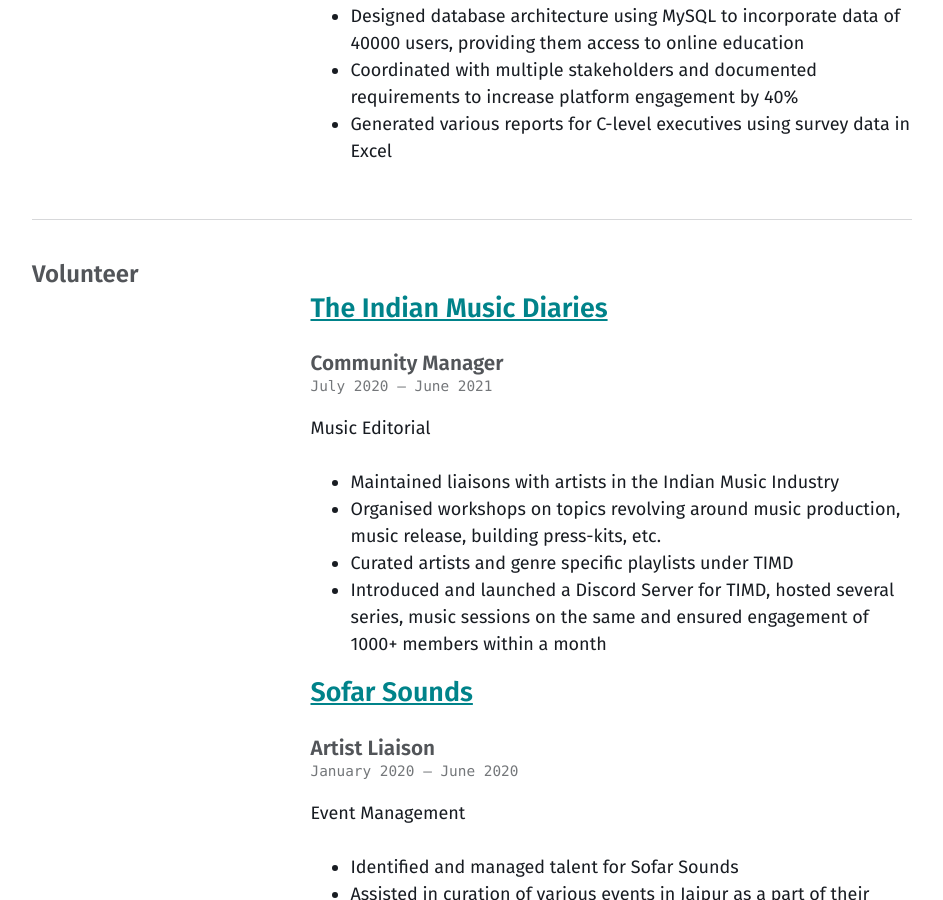
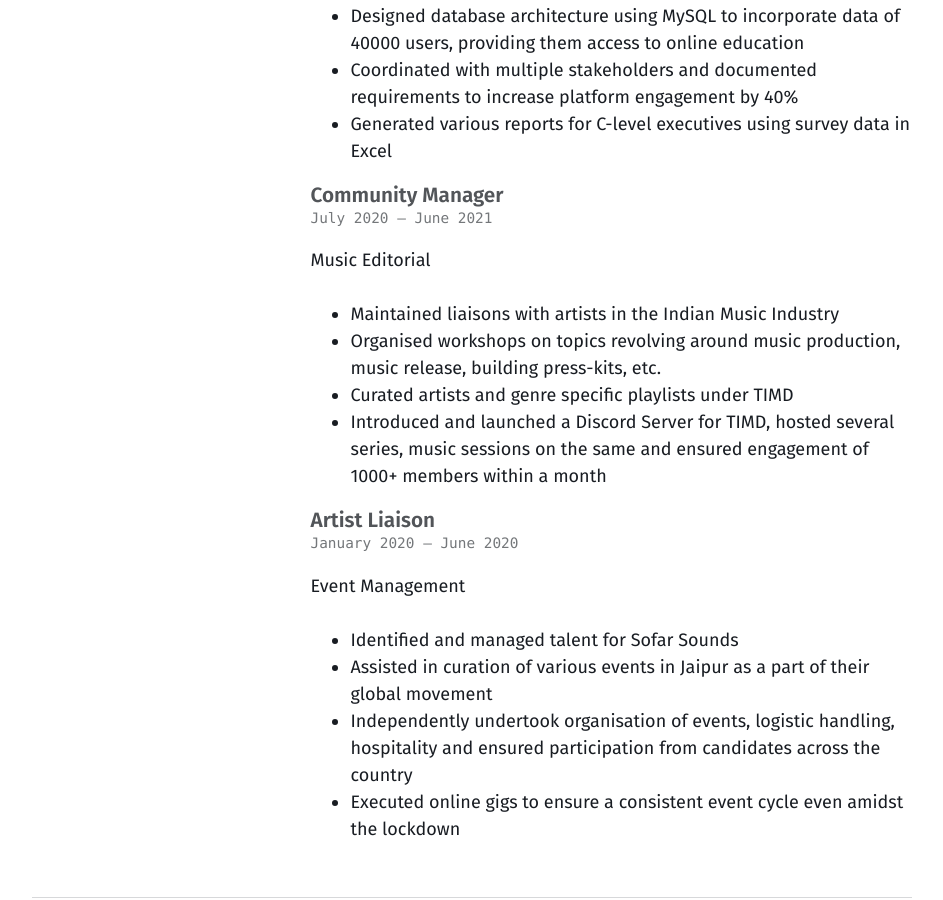
Before and after one commit to mehulg25/mehulg25.github.io, a Jekyll site: the page built from cv.md, in a window 1280 px wide and 900 px high, scrolled down 1735 px. Shown: the whole window, without its empty margins (40-983 px from the left). Built offline with Jekyll 4.4.1, drawn with Linux system fonts in a browser that asks for light colours.

Commit message:
Update CV
Minor Changes

```diff
--- a/_data/cv.json
+++ b/_data/cv.json
@@ -94,9 +94,7 @@
           "Generated various reports for C-level executives using survey data in Excel"
         ]
 
-      }
-    ],
-    "volunteer": [
+      },
       {
         "organization": "The Indian Music Diaries",
         "position": "Community Manager",
```
